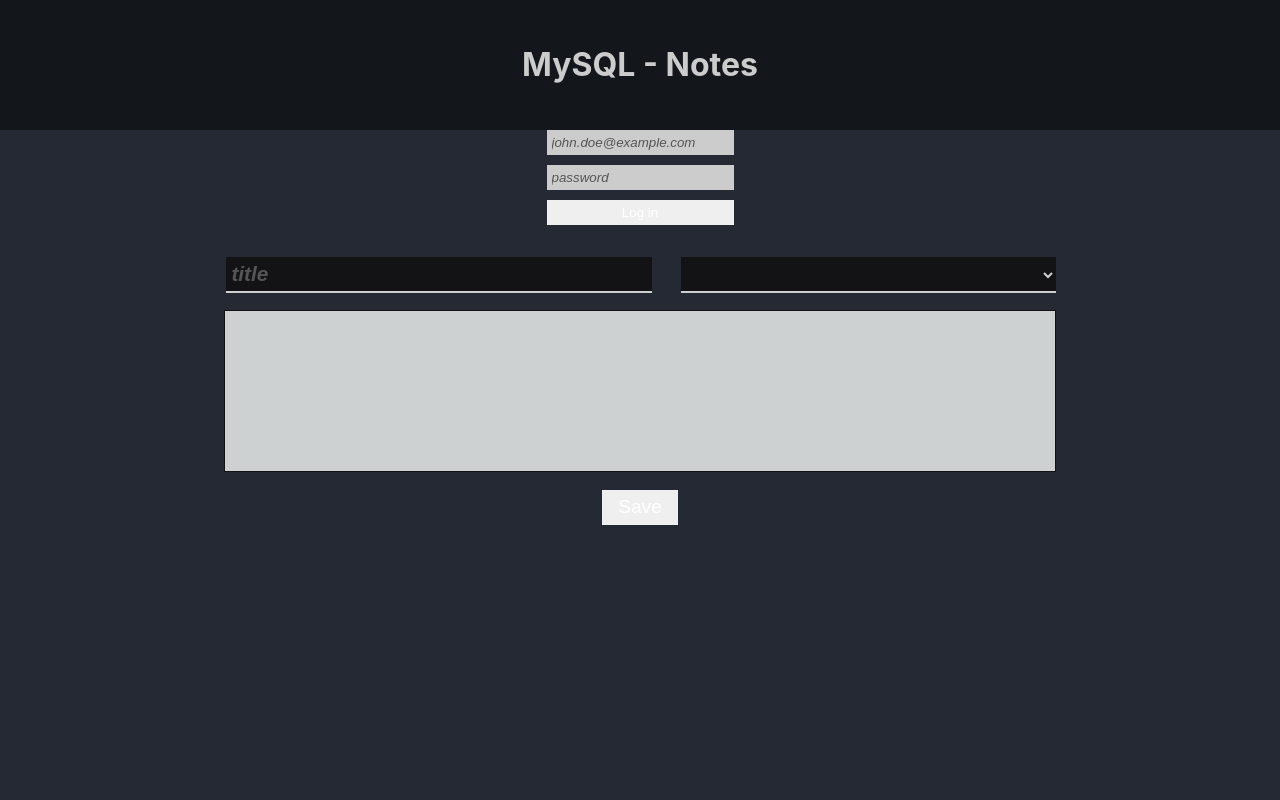
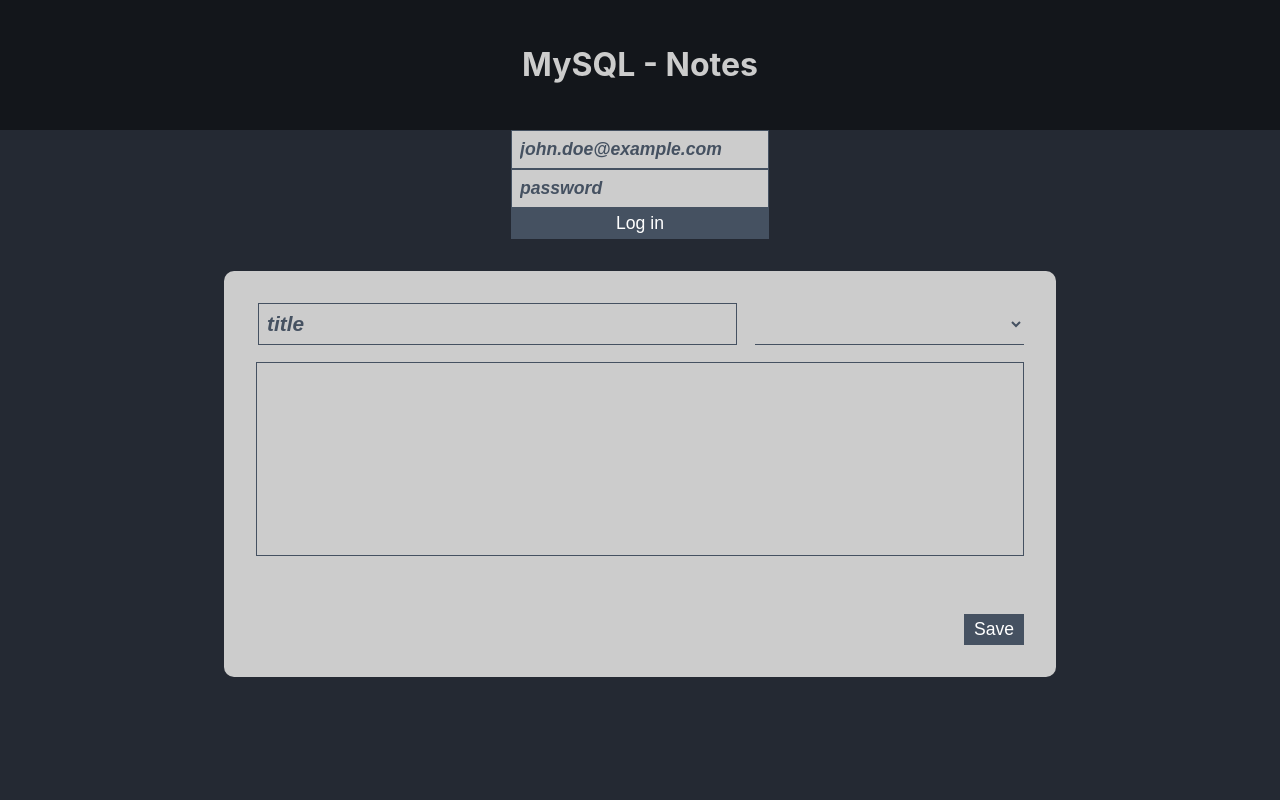
Before and after one commit to lrosenqv/mysql-notes, a React (Create React App) app in the folder frontend/: page /editor/1 in a window 1280 px wide. Shown: the top 800 px of the page. Built offline with nearby package versions, Linux system fonts and the light colour scheme; no server answers.

Commit message:
almost done

```diff
--- a/frontend/src/components/editor/FolderCreate.tsx
+++ b/frontend/src/components/editor/FolderCreate.tsx
@@ -8,10 +8,10 @@
   const [newFolder, setNewFolder] = useState<NewFolder>({title: ""})
 
   return(
-      <form onSubmit={(e) => {e.preventDefault(); fService.createFolder(newFolder); window.location.assign('/dashboard')}}>
+      <form id="newFolderForm" onSubmit={(e) => {e.preventDefault(); fService.createFolder(newFolder); window.location.assign('/dashboard')}}>
         <label htmlFor="title">New Folder</label>
         <input type="text" name="title" placeholder="Title" onChange={(e) => { setNewFolder({...newFolder, title: e.target.value})}} />
-        <button>Save</button>
+        <button className="saveBtn">Save</button>
       </form>
   )
 }
--- a/frontend/src/components/editor/NoteEditor.tsx
+++ b/frontend/src/components/editor/NoteEditor.tsx
@@ -60,12 +60,14 @@
       }
 
         <form id="noteEditor" onSubmit={(e) => {changeNote ? updateNote(e) : createNote(e)}}>
-          <input type="text" value={noteChanges.title} name="title" placeholder="Title" onChange={(e) => {setNoteChanges({...noteChanges, title: e.target.value})}}/>
-          <select value={noteChanges.folderId} onChange={(e) => setNoteChanges({...noteChanges, folderId: Number(e.target.value)})}>
-            <FolderSelect/>
-          </select>
+          <div className="input-select-wrapper">
+            <input type="text" value={noteChanges.title} name="title" placeholder="Title" onChange={(e) => {setNoteChanges({...noteChanges, title: e.target.value})}}/>
+            <select value={noteChanges.folderId} onChange={(e) => setNoteChanges({...noteChanges, folderId: Number(e.target.value)})}>
+              <FolderSelect/>
+            </select>
+          </div>
           <ReactQuill onChange={(editor) => { setNoteChanges({...noteChanges, text: editor})}}></ReactQuill>
-          <button>Save</button>
+          <button className="saveBtn" type="submit">Save</button>
         </form>
       </>
   )
--- a/frontend/src/components/userpage/Dashboard.tsx
+++ b/frontend/src/components/userpage/Dashboard.tsx
@@ -1,4 +1,4 @@
-import { useState } from "react"
+import { useEffect, useState } from "react"
 import { Folders } from "./Folders"
 import { Notes } from "./Notes"
 import "../../styles/dashboard.scss"
@@ -6,6 +6,14 @@
 export const Dashboard = () => {
   const [showFolders, setShowFolders] = useState(true)
   const [showNotes, setShowNotes] = useState(false)
+
+  useEffect(() => {
+    if(window.location.href.endsWith("notes")){
+      setShowNotes(true)
+      setShowFolders(false)
+    }
+  }, [])
+
 
   return(<>
   <section id="dashboard">
--- a/frontend/src/components/userpage/Note.tsx
+++ b/frontend/src/components/userpage/Note.tsx
@@ -14,7 +14,7 @@
 
   function deleteNote(){
     nService.deleteNote(note.id)
-    window.location.assign('/notes')
+    window.location.assign('/dashboard/notes')
   }
 
   return(<>
--- a/frontend/src/index.tsx
+++ b/frontend/src/index.tsx
@@ -8,9 +8,7 @@
 import { Dashboard } from './components/userpage/Dashboard';
 import { NotFound } from './components/NotFound';
 import { Folder } from './components/userpage/Folder';
-import { Note } from './components/userpage/Note';
 import { Notes } from './components/userpage/Notes';
-import { Folders } from './components/userpage/Folders';
 import { NoteEditor } from './components/editor/NoteEditor';
 
 const root = ReactDOM.createRoot(
@@ -23,7 +21,6 @@
         <Route path="/" element={<Layout />}>
           <Route index element={<App />} />
           <Route path="/dashboard" element={<Dashboard />}>
-            <Route path="/dashboard/folders" element={<Folders />} />
             <Route path="/dashboard/notes" element={<Notes />} />
           </Route>
           <Route path="/folder/:id" element={<Folder/>} />
--- a/frontend/src/styles/Layout.scss
+++ b/frontend/src/styles/Layout.scss
@@ -54,6 +54,7 @@
       flex-direction: column;
       align-items: center;
       min-height: 100vh;
+      gap: 2rem;
 
       .loginForm{
         width: 20%;
@@ -77,10 +78,10 @@
     text-decoration: none;
   }
 
-
-
   button{
-    color: white;
+    background-color: rgb(69, 81, 97);
+    font-size: 1.1rem;
+    color:white;
     border: none;
     padding: 5px 10px;
     transition: all 0.3s;
@@ -92,21 +93,33 @@
     font-size: 1.1rem;
     color: #ccc;
     text-decoration:underline;
+    text-align: start;
   }
 
   form{
-    display: flex;
+    display:flex;
     flex-direction: column;
-    gap: 10px;
+    background-color: #ccc;
     box-sizing: border-box;
+    border-radius: 10px 10px;
+
+    .saveBtn{
+      align-self: center;
+    }
+
+    select{
+      background-color: rgb(206, 209, 209);
+    }
 
     input{
-      padding: 5px;
+      padding: 8px;
       background-color: #ccc;
-      border: none;
+      border: 1px solid rgb(69, 81, 97);
+      font-weight: bold;
+      font-size: 1.1rem;
 
       &::placeholder{
-        color: rgb(85, 85, 85);
+        color: rgb(69, 81, 97);
         font-style: italic;
         text-transform: lowercase;
       }
--- a/frontend/src/styles/editor.scss
+++ b/frontend/src/styles/editor.scss
@@ -1,61 +1,69 @@
 #noteEditor{
-  display: flex;
-  flex-direction: row;
-  justify-content: center;
-  flex-wrap: wrap;
+  box-sizing: border-box;
   width: 65%;
-  margin-top: 2rem;
+  padding: 2rem 2rem 2rem;
   gap: 1.1rem 1.8rem;
 
   select{
-    width: 45%;
+    width: 35%;
     justify-self: flex-end;
-    background-color: rgb(19, 19, 21);
-    border-bottom: 2px solid rgb(206, 209, 209);
+    background-color: #ccc;
+    color: rgb(69, 81, 97);
+    border: 1.3px solid rgb(69, 81, 97);
     font-weight: bold;
     border-top: none;
     border-left: none;
     border-right: none;
-    color: rgb(206, 209, 209);
     font-size: 1.1rem;
     cursor: pointer;
   }
 
   input{
     margin-left: 2px;
-    background-color: rgb(19, 19, 21);
-    border-bottom: 2px solid rgb(206, 209, 209);
+    background-color: #ccc;
+    border: 1.3px solid rgb(69, 81, 97);
     font-size: 1.3rem;
     font-weight: bold;
-    width: 50%;
+    width: 60%;
     align-self: flex-start;
-    color: rgb(206, 209, 209);
+    color: rgb(69, 81, 97);
   }
 
-  button{
-    font-size: 1.2rem;
-    padding: 0.4rem 1rem;
+  .input-select-wrapper{
+    display:flex;
+    justify-content: space-between;
+  }
+
+  .saveBtn{
+    align-self: flex-end;
+    margin-top:2.5rem;
   }
 
   .quill{
     width:100%;
-    background-color: rgb(206, 209, 209);
+    background-color: #ccc;
     height: fit-content;
 
     .ql-toolbar{
-      border-left: 1px solid rgb(19, 19, 21);
-      border-right: 1px solid rgb(19, 19, 21);
-      border-top: 1px solid rgb(19, 19, 21);
+      border-left: 1px solid rgb(69, 81, 97);
+      border-right: 1px solid rgb(69, 81, 97);
+      border-top: 1px solid rgb(69, 81, 97);
       box-sizing: border-box;
+
+      svg{
+        color: rgb(69, 81, 97);
+      }
     }
 
     .ql-container{
-      border: 1px solid rgb(19, 19, 21);
+      border: 1px solid rgb(69, 81, 97);
       min-height: 20vh;
 
       .ql-editor{
         min-height:20vh;
-        color: rgb(19, 19, 21);
+        color: rgb(69, 81, 97);
+        margin-bottom: 2rem;
+        box-sizing: border-box;
       }
     }
   }
@@ -75,14 +83,10 @@
   backdrop-filter: blur(15px);
   background-color: rgba(0, 0, 0, 0.502);
 
-  form{
-    position: relative;
-    background-color: rgb(219, 219, 219);
+  #newFolderForm{
     width: 20%;
     height: 20%;
-    top: -5rem;
     padding: 2rem;
-    border-radius: 10px 10px;
     gap: 2rem;
 
     label{
@@ -90,55 +94,6 @@
       color: rgb(65, 65, 71);
       text-align: center;
       font-size: 1.1rem;
-    }
-
-    input{
-      padding: 0.4rem 1rem;
-      margin: 0 1rem;
-      font-size: 1.1rem;
-    }
-
-    button{
-      background-color: rgb(118, 142, 138);
-      align-self: center;
-      font-size: 1rem;
-      padding: 0.4rem 1rem;
-
-      &:hover{
-        background-color: rgb(63, 75, 76);
-        transition: all 0.2s;
-      }
-    }
-  }
-
-  .cancelBtn{
-    position:relative;
-    bottom: -12rem;
-    background-color: rgb(59, 59, 59);
-    transition: all 0.2s;
-
-    &:hover {
-      background-color: rgb(35, 35, 35);
-    }
-  }
-}
-
-.newNoteForm{
-  #noteEditor{
-    height: auto;
-
-    input{
-      background-color: rgb(219, 219, 219);
-      border-color: rgb(85, 85, 85);
-      color: rgb(85, 85, 85);
-      width:50%
-    }
-
-    select{
-      background-color: rgb(219, 219, 219);
-      border-color: rgb(85, 85, 85);
-      color: rgb(85, 85, 85);
-      width: 35%;
     }
   }
 }
@@ -152,7 +107,7 @@
   div{
     border: 1px solid #ccc;
     background-color: #ccc;
-    color: rgb(19, 19, 21);
+    color: rgb(69, 81, 97);
     border-radius: 8px 8px;
     padding: 1rem 2rem;
     width: 48%;
--- a/frontend/src/styles/note.scss
+++ b/frontend/src/styles/note.scss
@@ -5,7 +5,7 @@
   display: flex;
   flex-direction: column;
   text-align: center;
-  color: rgb(19, 19, 21);
+  color: rgb(69, 81, 97);
   position: relative;
   border-radius: 8px 8px;
 
@@ -98,7 +98,7 @@
   transition: all 0.2s;
   background-color: transparent;
   font-weight: bold;
-  font-size:2rem;
+  font-size:1.5rem;
   margin-top: 4rem;
 
   &:hover{
```
Also changed, not shown: frontend/src/components/userpage/Folder.tsx (+8 -4 lines), frontend/src/components/userpage/Folders.tsx (+4 -3 lines), frontend/src/components/userpage/Notes.tsx (+6 -4 lines), frontend/src/styles/dashboard.scss (+31 -18 lines).
